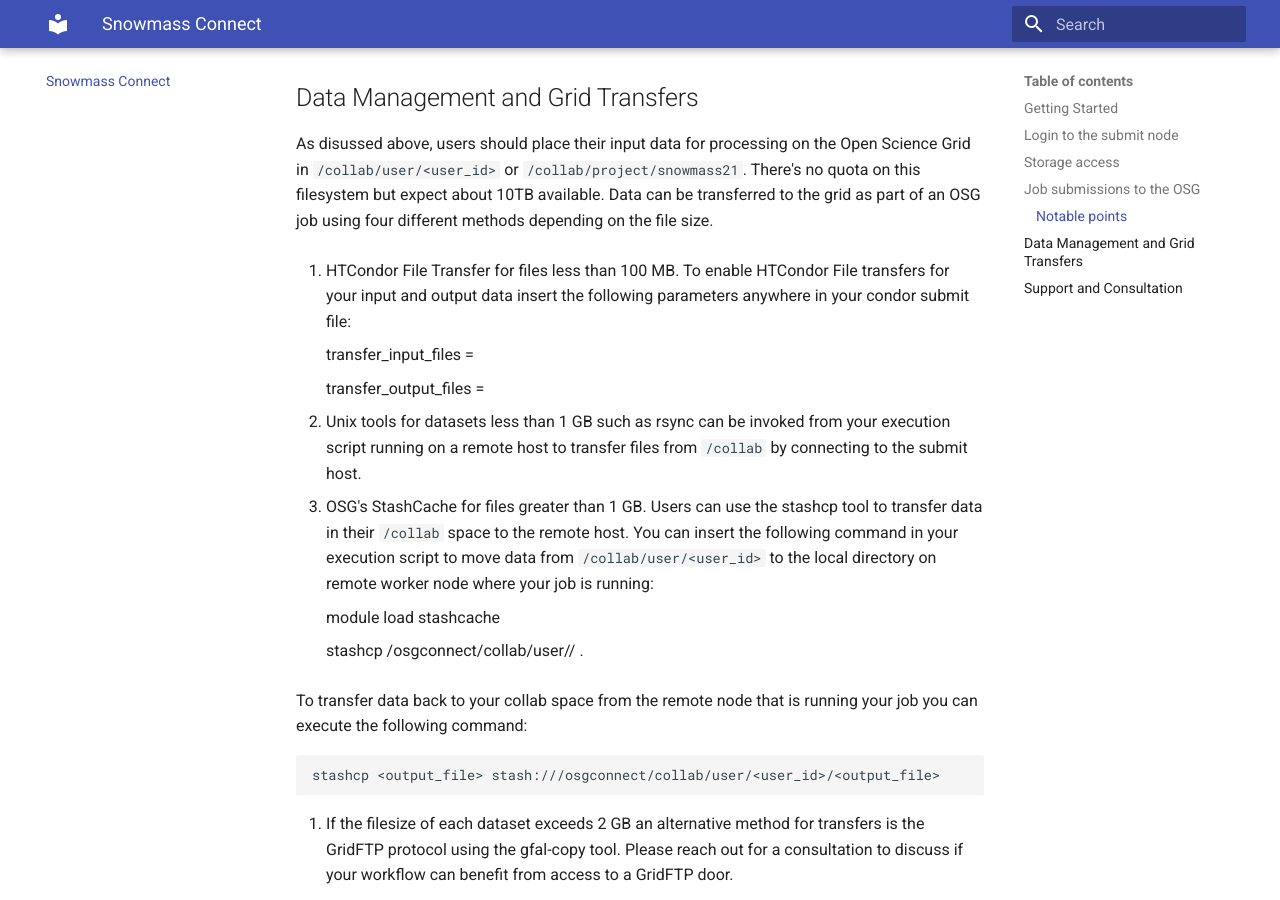
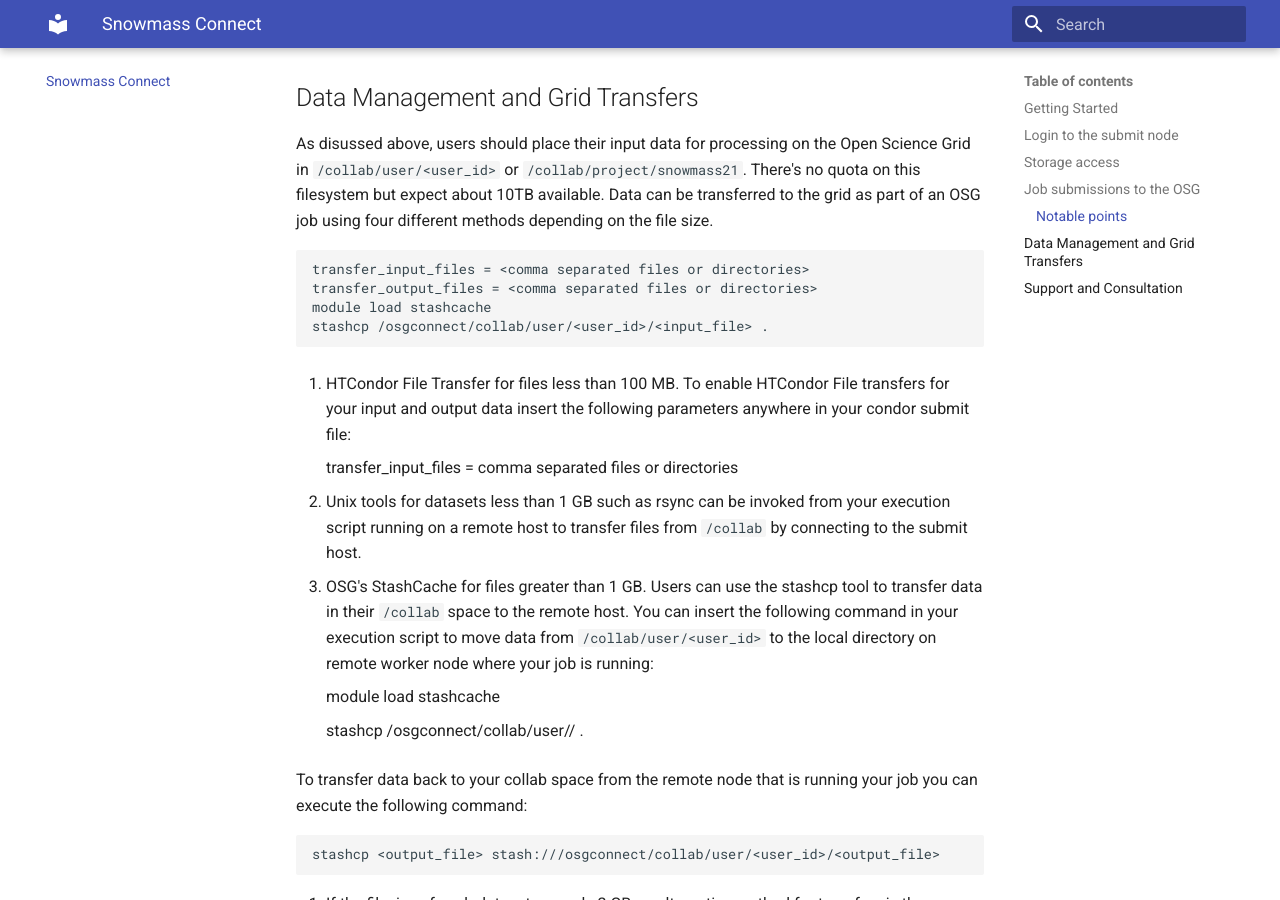
Before and after one commit to ppaschos/snowmass-connect-docs, an MkDocs documentation site: the page built from docs/index.md, in a window 1280 px wide and 900 px high, scrolled down 3307 px. Built offline with MkDocs 1.6.1 and Material for MkDocs 9.7.7, drawn with Linux system fonts in a browser that asks for light colours.

Commit message:
Update index.md

```diff
--- a/docs/index.md
+++ b/docs/index.md
@@ -106,12 +106,15 @@
 
 As disussed above, users should place their input data for processing on the Open Science Grid in `/collab/user/<user_id>` or `/collab/project/snowmass21`. There's no quota on this filesystem but expect about 10TB available. Data can be transferred to the grid as part of an OSG job using four different methods depending on the file size.
 
+    transfer_input_files = <comma separated files or directories>
+    transfer_output_files = <comma separated files or directories>
+    module load stashcache
+    stashcp /osgconnect/collab/user/<user_id>/<input_file> .
+
 1. HTCondor File Transfer for files less than 100 MB. To enable HTCondor File transfers for your input and output data insert the following parameters
 anywhere in your condor submit file:
 
-    transfer_input_files = <comma separated files or directories>
-
-    transfer_output_files = <comma separated files or directories>
+    transfer_input_files = comma separated files or directories
 
 2. Unix tools for datasets less than 1 GB such as rsync can be invoked from your execution script
 running on a remote host to transfer files from `/collab` by connecting to the submit host.
```
